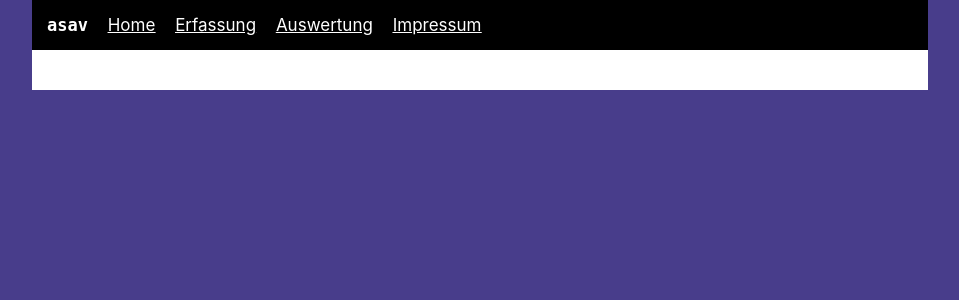
After one commit to rgwohlbold/asav, a Django app: template verwaltung/templates/verwaltung/base.html in a window 1280 px wide. The commit adds this page. Shown: the top 300 px of the page, without its empty margins (160-1119 px from the left). Run offline with Django 3.2, Linux system fonts and the light colour scheme; the template is opened without the code that fills it, so the values that code supplies are empty.

Commit message:
Add template inheritence and styling

```diff
--- /dev/null
+++ b/verwaltung/static/verwaltung/style.css
@@ -0,0 +1,62 @@
+html, body, div {
+    padding: 0;
+    margin: 0;
+}
+
+body {
+    font-family: -apple-system, BlinkMacSystemFont, 'Segoe UI', Roboto, Oxygen, Ubuntu, Cantarell, 'Open Sans', 'Helvetica Neue', sans-serif;
+    background-color: darkslateblue;
+}
+
+#navbar {
+    background-color: black;
+    color: white;
+    list-style-type: none;
+    margin-top: 0;
+    margin-bottom: 0;
+    margin-left: 15%;
+    margin-right: 15%;
+    padding: 15px;
+    font-size: 17px;
+    display: block;
+}
+
+#navbar li {
+    display: inline-block;
+}
+
+#navbar li a {
+    color: white;
+}
+
+#navbar li a:visited {
+    color: white;
+}
+
+#navbar li a:hover {
+    font-weight: bold;
+}
+
+#navbar li.nav-logo {
+    font-family: monospace;
+    padding-left: 0px;
+}
+
+#navbar li.nav-item {
+    padding-left: 15px;
+    text-decoration: underline;
+}
+
+#content {
+    background-color: white;
+    padding: 20px;
+    margin-left: 15%;
+    margin-right: 15%;
+    margin-bottom: 30px;
+    margin-top: 0;
+    /* border-radius: 10px; */
+}
+
+h1 {
+    margin-top: 0;
+}
--- /dev/null
+++ b/verwaltung/templates/verwaltung/base.html
@@ -0,0 +1,23 @@
+{% load static %}
+
+<!DOCTYPE html>
+<html lang="de">
+    <head>
+        <title>{% block title %}asav{% endblock %}</title>
+        <link rel="stylesheet" type="text/css" href="{% static 'verwaltung/style.css' %}">
+    </head>
+    <body>
+        <ul id="navbar">
+            <li class="nav-logo"><b>asav</b></li>
+            <li class="nav-item"><a href="{% url 'index' %}">Home</a></li>
+            <li class="nav-item"><a href="#">Erfassung</a></li>
+            <li class="nav-item"><a href="#">Auswertung</a></li>
+            <li class="nav-item"><a href="#">Impressum</a></li>
+        </ul>
+
+        <div id="content">
+            {% block content %}
+            {% endblock %}
+        </div>
+    </body>
+</html>
```
Also changed, not shown: verwaltung/templates/verwaltung/detail.html (+8 -0 lines), verwaltung/templates/verwaltung/index.html (+8 -0 lines).
